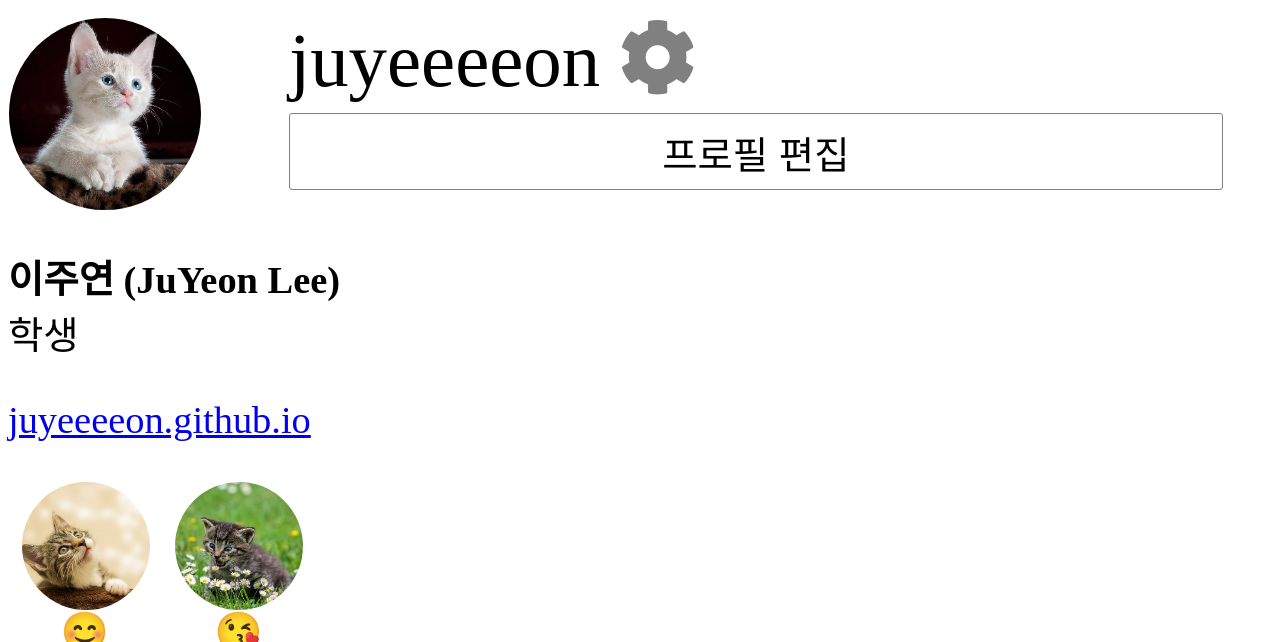
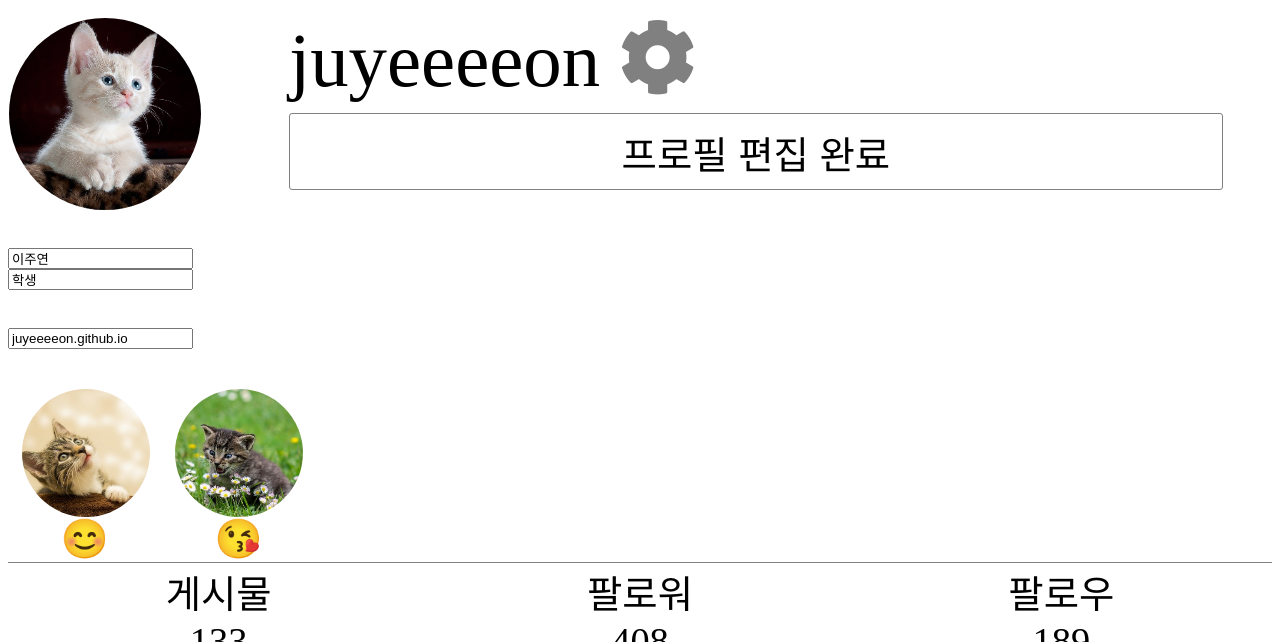
Before and after one commit to juyeeeeon/instagram, a plain HTML site: page index.html in a window 1280 px wide. Both pictures are taken after a click on the button "프로필 편집". Shown: the part 158-800 px from the top of the page. Drawn offline with Linux system fonts and the light colour scheme.

Commit message:
complete

```diff
--- a/index.html
+++ b/index.html
@@ -1,7 +1,8 @@
 <html>
     <head>
         <link href="https://pro.fontawesome.com/releases/v5.10.0/css/all.css" rel="stylesheet">
-       <link href="style.css" rel="stylesheet">
+        <link href="style.css" rel="stylesheet">
+        <script src="script.js"></script>
     </head>
 
     <body>
@@ -22,7 +23,7 @@
             </div>
             <div id="profile_info">
                 <div id="id">
-                    juyeeeeon
+                    <span>juyeeeeon</span>
                     <i class="fas fa-cog"></i>
                 </div>
                 <button>프로필 편집</button>
@@ -31,12 +32,12 @@
 
         <div>
             <p>
-                <strong>
+                <strong id="userInfo">
                     이주연 (JuYeon Lee)
                 </strong><br/>
-                학생
+                <span id="summary">학생</span>
             </p>
-            <p>
+            <p id="profileDetail">
                 <a href="https://juyeeeeon.github.io">
                     juyeeeeon.github.io
                 </a>
--- /dev/null
+++ b/script.js
@@ -0,0 +1,58 @@
+document.addEventListener("DOMContentLoaded",function(e){
+    let configID = document.querySelector("#id i")
+    let idText = document.querySelector("#id span")
+
+    configID.addEventListener("click",function(e){
+        idText.textContent=prompt("새로운 아이디를 입력하세요")
+    })
+
+    let profileEditButton = document.querySelector("#profile_info button")
+    let userInfo = document.querySelector("#userInfo")
+    let summary = document.querySelector("#summary")
+    let profileDetail = document.querySelector("#profileDetail")
+    let changing = false
+
+    profileEditButton.addEventListener("click",function(e){
+        if(changing){
+            let _userInfo = userInfo.querySelector("input").value
+            let _summary = summary.querySelector("input").value
+            let _profileDetail = profileDetail.querySelector("input").value
+
+            userInfo.innerHTML = _userInfo
+            summary.innerHTML = _summary
+
+            if(_profileDetail.startsWith("http")){
+                _profileDetail = "<a href"+ _profileDetail + ">" + _profileDetail + "</a>"
+            }
+
+            profileDetail.innerHTML = _profileDetail
+
+            e.target.textContent="프로필 편집"
+            changing = false
+        } else{
+            let _userInfo = userInfo.textContent
+            let _summary = summary.textContent
+            let _profileDetail = profileDetail.textContent
+
+            userInfo.innerHTML = "<input value="+ _userInfo+"></input>"
+            summary.innerHTML="<input value="+_summary+"></input>"
+            profileDetail.innerHTML="<input value="+_profileDetail+"></input>"
+
+            e.target.textContent="프로필 편집 완료"
+            changing=true
+        }
+    })
+
+    let profile_pic = document.querySelector("#profile_pic .circle_pic")
+    profile_pic.addEventListener("mouseover", function(e){
+        e.target.style.filter="grayscale(50%)"
+    })
+
+    profile_pic.addEventListener("mouseleave",function(e){
+        e.target.style.filter="grayscale(0%)"
+    })
+
+    profile_pic.addEventListener("click",function(e){
+        profile_pic.setAttribute("src",prompt("이미지 url을 입력해 주세요!"))
+    })
+})
```
